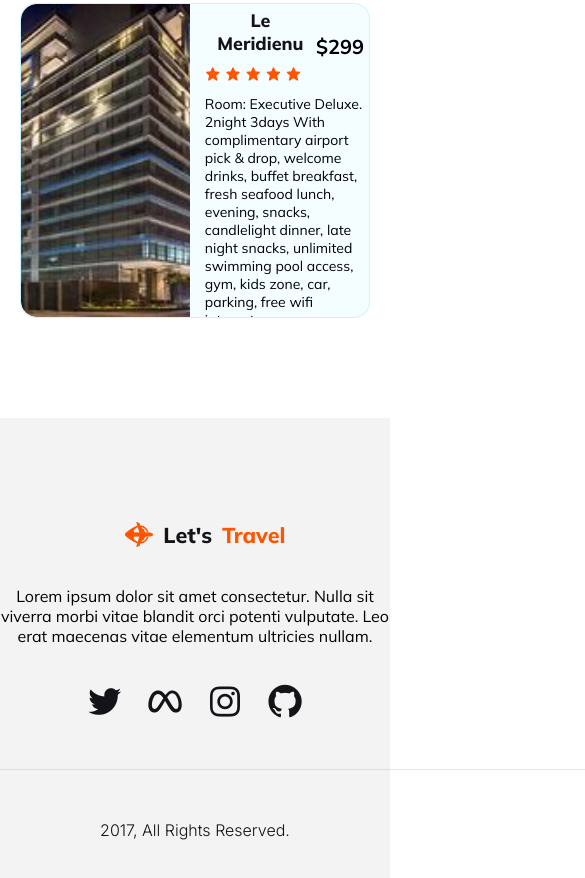
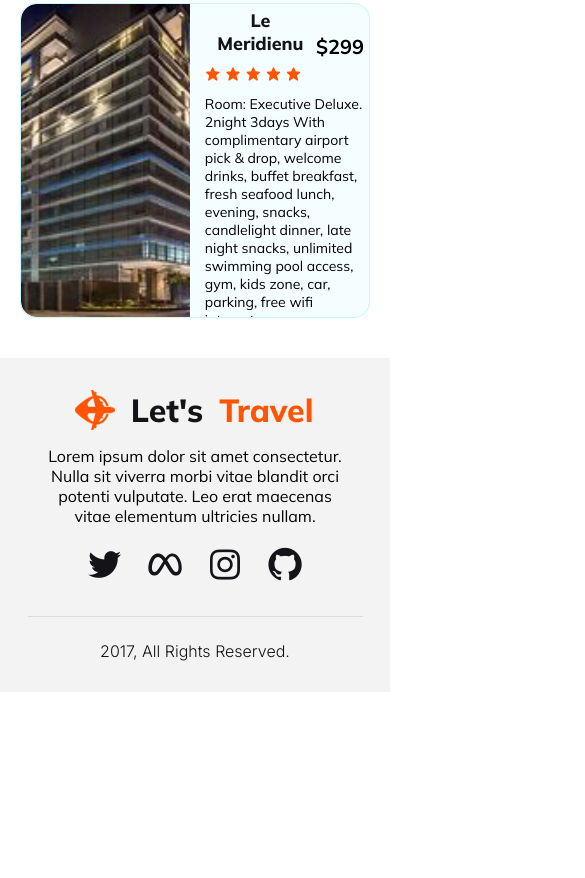
Before and after one commit to rijviislam/ph-assignment-2-lets-travel, a plain HTML site: page index.html in a window 390 px wide. Shown: the part 6354-7232 px from the top of the page, 585 px wide, since content can reach past the window. After the commit the page ends 7046 px from the top, so only its background shows below. Drawn offline with nearby package versions, Linux system fonts and the light colour scheme.

Commit message:
feat: added responsiveness on footer section

```diff
--- a/index.html
+++ b/index.html
@@ -331,7 +331,7 @@
     </main>
     <footer class="footer_section">
       <div class="footer_container">
-        <a href="" class="header_logo"
+        <a href="" class="footer_logo"
           ><img src="./Images/Group 40071 (2).png" alt="" />Let's
           <span>Travel</span></a
         >
--- a/style.css
+++ b/style.css
@@ -806,6 +806,23 @@ ul li {
   align-items: center;
   justify-content: center;
 }
+.footer_logo {
+  width: 240.673px;
+  height: 40px;
+  display: flex;
+  align-items: center;
+  gap: 16px;
+  color: #131318;
+  font-size: 32px;
+  font-weight: 800;
+}
+.footer_logo img {
+  width: 40px;
+  height: 100%;
+}
+.footer_logo span {
+  color: #ff5400;
+}
 .footer_subtitle {
   margin-top: 15px;
   margin-bottom: 33px;
@@ -814,13 +831,12 @@ ul li {
 .footer_social_icons {
   display: flex;
   gap: 20px;
-  margin-bottom: 40px;
 }
 .icon {
   font-size: 40px;
 }
 .footer_dash {
-  margin-bottom: 50px;
+  margin: 50px 0;
   width: 872px;
   height: 1px;
   background: rgba(19, 19, 24, 0.1);
@@ -1117,4 +1133,33 @@ ul li {
   .hotel_price {
     font-size: 20px;
   }
+  /* FOOTER SECTION RESPONSIVENESTYLES  */
+  .footer_section {
+    margin-top: 40px;
+  }
+  .footer_container {
+    width: 100%;
+    height: auto;
+  }
+  .footer_logo {
+    margin-top: 32px;
+  }
+  .footer_subtitle br {
+    display: none;
+  }
+  .footer_subtitle {
+    margin: 16px 0;
+    padding: 0 40px;
+  }
+
+  .footer_social_icons {
+    margin: 0;
+  }
+  .footer_dash {
+    margin: 24px 0;
+    width: 335px;
+  }
+  .copyright {
+    margin-bottom: 31.28px;
+  }
 }
```
